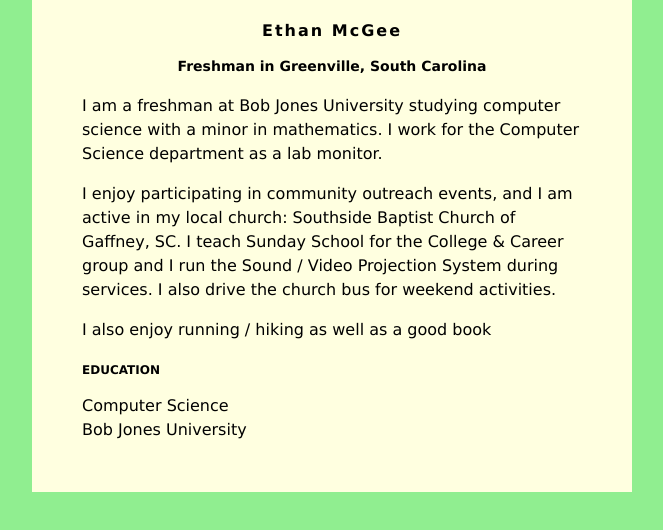
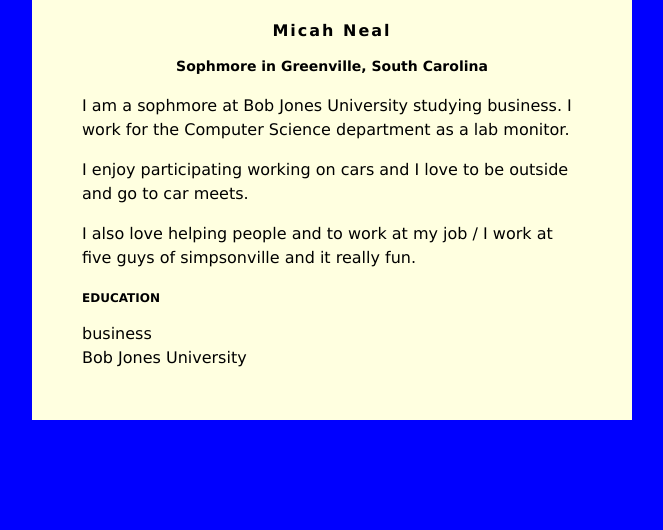
Before and after one commit to mneal628/mneal628.github.io, a plain HTML site: page index.html in a window 1280 px wide. Shown: the whole page, without its empty margins (308-971 px from the left). Drawn offline with Linux system fonts and the light colour scheme.

Commit message:
Update index.html

```diff
--- a/index.html
+++ b/index.html
@@ -2,7 +2,7 @@
 <head>
 <style>
 body {
-    background: lightgreen;
+    background: blue;
     font-family: Verdana;
 }
 #content {
@@ -30,19 +30,19 @@ h3 {
 </head>
 <body>
     <div id="content">
-        <h1>Ethan McGee</h1>
-        <h2>Freshman in Greenville, South Carolina</h2>
+        <h1>Micah Neal</h1>
+        <h2>Sophmore in Greenville, South Carolina</h2>
 
-         <p>I am a freshman at Bob Jones University studying computer science with a minor in mathematics. I work for the Computer Science department as a lab monitor.</p>
+         <p>I am a sophmore at Bob Jones University studying business. I work for the Computer Science department as a lab monitor.</p>
          <p>
-            I enjoy participating in community outreach events, and I am active in my local church: Southside Baptist Church of Gaffney, SC.  I teach Sunday School for the College &amp; Career group and I run the Sound / Video Projection System during services.  I also drive the church bus for weekend activities.
+            I enjoy participating working on cars and I love to be outside and go to car meets.
          </p>
          <p>
-            I also enjoy running / hiking as well as a good book
+            I also love helping people and to work at my job / I work at five guys of simpsonville and it really fun.
          </p>
 
         <h3>EDUCATION</h3>
-        Computer Science<br>
+        business<br>
         Bob Jones University
     </div>
 
```
